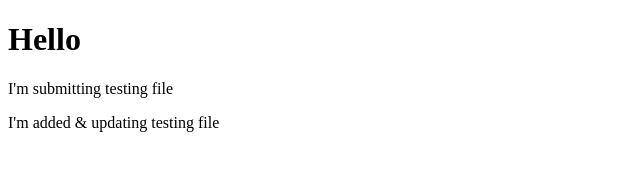
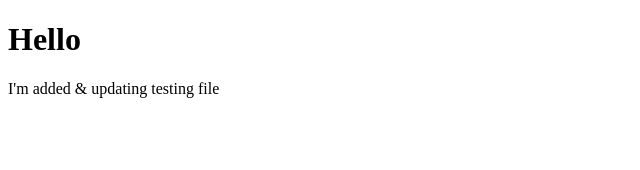
Before and after one commit to Ashiq-Santhila/Demo, a plain HTML site: page index.html in a window 1280 px wide. Shown: the whole page, without its empty margins (0-640 px from the left). Drawn offline with Linux system fonts and the light colour scheme.

Commit message:
Update New File

```diff
--- a/index.html
+++ b/index.html
@@ -8,7 +8,6 @@
 <body>
     <h1>Hello</h1>
 
-    <p>I'm submitting testing file</p>
     <p>I'm added & updating testing file</p>
 </body>
 </html>
```
